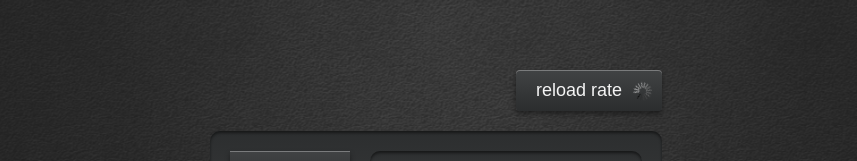
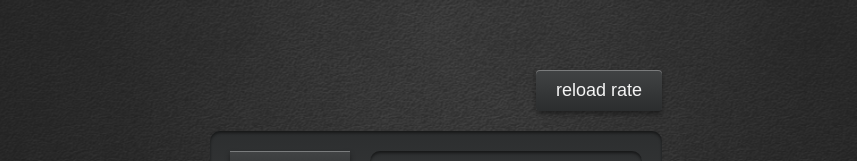
Before and after one commit to polPintero/dublemint_exchange, a Vue app: page / in a window 1280 px wide. Shown: the part 140-301 px from the top of the page, without its empty margins (204-1061 px from the left). Built offline with nearby package versions, Linux system fonts and the light colour scheme; the HTML template or start-up script is replaced by a standard one.

Commit message:
created loading btn

```diff
--- a/src/App.vue
+++ b/src/App.vue
@@ -1,5 +1,13 @@
 <template>
-  <button-comp class="app__reload-btn" label="reload rate"></button-comp>
+  <button-comp
+    class="app__reload-btn"
+    label="reload rate"
+    :is-loading="isLoading"
+    :disabled="isDisabled"
+    @click="reloadRates"
+    :data-seconds="seconds + 's'"
+    :delay="seconds > 0"
+  ></button-comp>
   <exchange-form class="app__exchange-form"></exchange-form>
   <real-rates-table></real-rates-table>
 </template>
@@ -11,7 +19,36 @@ import ButtonComp from './components/ButtonComp.vue'
 
 export default {
   name: 'App',
-  components: {ExchangeForm, RealRatesTable, ButtonComp}
+  components: { ExchangeForm, RealRatesTable, ButtonComp },
+  data () {
+    return {
+      isLoading: false,
+      isDisabled: false,
+      seconds: 0,
+      timeout: null
+    }
+  },
+  methods: {
+    async reloadRates () {
+      this.isLoading = true
+      this.isDisabled = true
+      await this.$store.dispatch('getData')
+      this.isLoading = false
+      this.seconds = 5
+      this.loop()
+    },
+    loop () {
+      clearTimeout(this.timeout)
+      this.timeout = setTimeout(() => {
+        --this.seconds
+        if (this.seconds === 0) {
+          this.isDisabled = false
+          return
+        }
+        this.loop()
+      }, 1000)
+    }
+  }
 }
 </script>
 
@@ -30,10 +67,28 @@ export default {
     margin-block-end: calc(var(--gap-double) * 2);
   }
   &__reload-btn {
+    position: relative;
     align-self: flex-end;
     margin-block-end: var(--gap-double);
     text-transform: capitalize;
     font-size: 0.8rem;
+
+    &[delay='true'] {
+      .btn {
+        padding-right: calc(var(--gap-double) * 2);
+      }
+      &:after {
+        content: attr(data-seconds);
+        display: block;
+        position: absolute;
+        top: 50%;
+        right: 10px;
+        font-size: 1rem;
+        transform: translateY(-50%);
+        color: #eeffab;
+        text-shadow: 0px 0px 8px rgba(146, 211, 0, 0.8);
+      }
+    }
   }
 }
 </style>
--- a/src/components/ButtonComp.vue
+++ b/src/components/ButtonComp.vue
@@ -1,12 +1,18 @@
 <template>
   <span class="btn__wrap">
-    <button class="btn">{{ label }}</button>
-    <IconComp name="LoaderIconComp" class="btn__icon"></IconComp>
+    <button class="btn" :disabled="disabled" :isLoading="isLoading">
+      {{ label }}
+    </button>
+    <IconComp
+      v-if="isLoading"
+      name="LoaderIconComp"
+      class="btn__icon"
+    ></IconComp>
   </span>
 </template>
 
 <script>
-import IconComp, {LoaderIconComp} from '@/components/IconsVue'
+import IconComp, { LoaderIconComp } from '@/components/IconsVue'
 
 export default {
   name: 'ButtonComp',
@@ -19,6 +25,14 @@ export default {
     label: {
       type: String,
       default: 'click'
+    },
+    disabled: {
+      type: Boolean,
+      default: true
+    },
+    isLoading: {
+      type: Boolean,
+      default: false
     }
   }
 }
@@ -30,7 +44,6 @@ export default {
     position: relative;
   }
   padding: var(--gap) var(--gap-double);
-  padding-right: calc(var(--gap-double) * 2);
   font-size: 1rem;
   color: inherit;
   text-align: left;
@@ -54,6 +67,17 @@ export default {
       inset 0px 2px 3px rgba(0, 0, 0, 0.5);
   }
 
+  &[isLoading="true"] {
+    padding-right: calc(var(--gap-double) * 2);
+  }
+
+  &[disabled] {
+    cursor: not-allowed;
+    background: linear-gradient(180deg, #4f5254 0%, #393b3a 97.3%);
+    box-shadow: 0px 4px 4px rgba(0, 0, 0, 0.25),
+      inset 0px 1px 0px rgba(255, 255, 255, 0.3);
+  }
+
   &__icon {
     --size: 1rem;
     position: absolute;
@@ -62,9 +86,10 @@ export default {
     display: block;
     width: var(--size);
     height: var(--size);
-    animation: rotating 3s linear infinite;
+    animation: rotating 1s linear infinite;
   }
 }
+
 @keyframes rotating {
   0% {
     transform: rotate(0deg);
```
